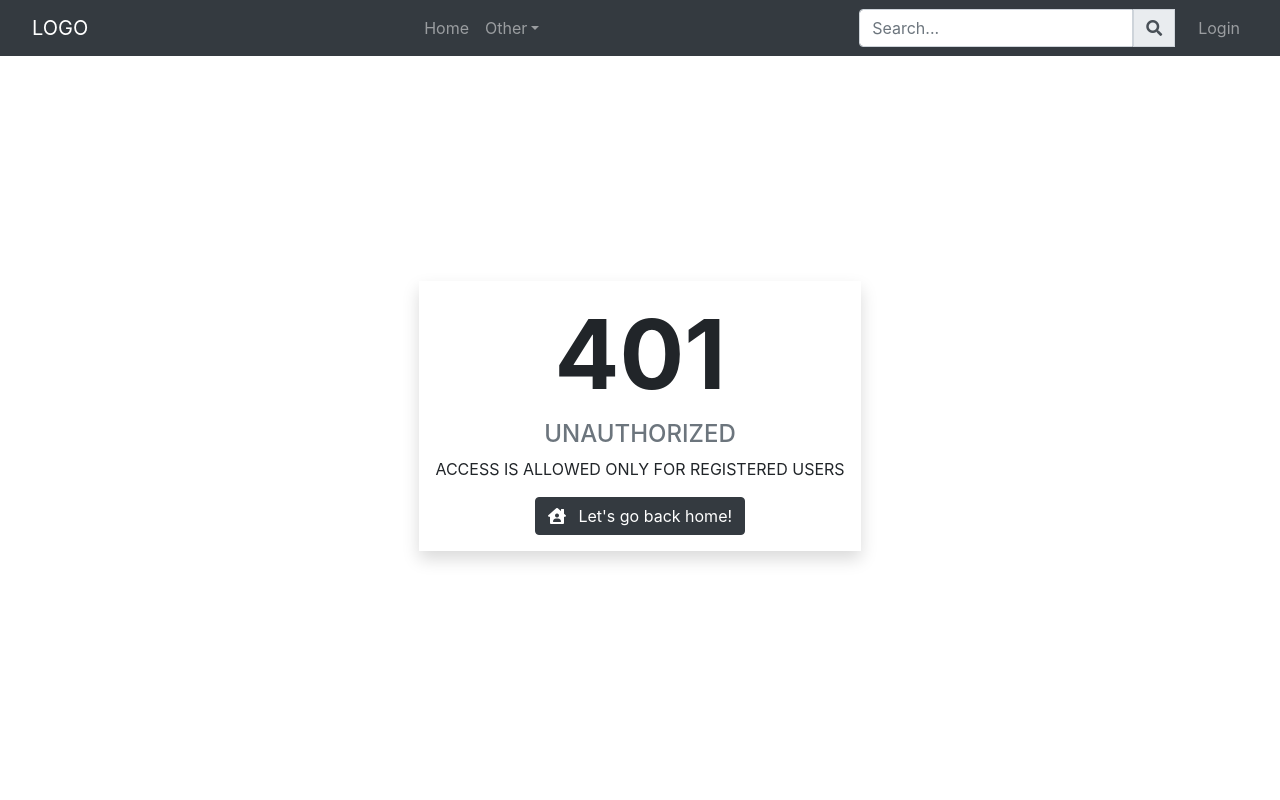
After one commit to vsantiago113/Flask-Boilerplate, a Flask app: template services/web_application/web_app/myapp/templates/401.html in a window 1280 px wide. The commit adds this page. Run offline with Flask 2, Linux system fonts and the light colour scheme; the template is opened without the code that fills it, so the values that code supplies are empty; data comes from the database, SQL or seed files in the repository; parts of the project's set-up code (start-up, migrations or seed data) failed here and were passed over; some libraries are stand-ins or nearby versions.

Commit message:
Added integration with Flask-Admin

```diff
--- a/services/web_application/web_app/myapp/__init__.py
+++ b/services/web_application/web_app/myapp/__init__.py
@@ -1,16 +1,20 @@
-from flask import Flask, g, request, redirect
+from flask import Flask, g
 from flask_login import LoginManager, current_user
 from flask_sqlalchemy import SQLAlchemy
 from flask_wtf.csrf import CSRFProtect
-import os
+from flask_admin import Admin
+
+SECRET_KEY = 'mysupersecretkey'
 
 application = Flask(__name__)
-application.secret_key = os.environ.get('SECRET_KEY')
+application.secret_key = SECRET_KEY
 application.config['SQLALCHEMY_TRACK_MODIFICATIONS'] = False
-application.config['SQLALCHEMY_DATABASE_URI'] = 'sqlite:///:memory:'
+# application.config['SQLALCHEMY_DATABASE_URI'] = 'sqlite:///:memory:'
+application.config['SQLALCHEMY_DATABASE_URI'] = 'sqlite:///mydatabase.db'
 application.config['SQLALCHEMY_BINDS'] = {}
 application.config['WTF_CSRF_ENABLED'] = True
-application.config['WTF_CSRF_SECRET_KEY'] = os.environ.get('WTF_CSRF_SECRET_KEY')
+application.config['WTF_CSRF_SECRET_KEY'] = SECRET_KEY
+application.config['FLASK_ADMIN_SWATCH'] = 'cerulean'
 
 login_manager = LoginManager()
 login_manager.init_app(application)
@@ -21,10 +25,12 @@ database = SQLAlchemy(application)
 
 csrf = CSRFProtect(application)
 
+admin = Admin(application, name='My Flask App', template_mode='bootstrap4')
+
 
 @application.before_request
 def before_request():
     g.user = current_user
 
 
-import myapp.views
+import services.web_application.web_app.myapp.views
--- a/services/web_application/web_app/myapp/models.py
+++ b/services/web_application/web_app/myapp/models.py
@@ -1,7 +1,7 @@
 from flask_login import UserMixin
 from flask_bcrypt import generate_password_hash
 from datetime import datetime
-from myapp import database
+from services.web_application.web_app.myapp import database
 
 
 class User(UserMixin, database.Model):
@@ -10,8 +10,26 @@ class User(UserMixin, database.Model):
     password = database.Column(database.Binary(128), nullable=False)
     email = database.Column(database.String(250), unique=True, nullable=False)
     is_admin = database.Column(database.Boolean, default=False)
-    is_active = database.Column(database.Boolean, default=True)
     joined_on = database.Column(database.DateTime, default=datetime.now)
+
+    @property
+    def is_authenticated(self):
+        return True
+
+    @property
+    def is_active(self):
+        return True
+
+    @property
+    def is_anonymous(self):
+        return False
+
+    def get_id(self):
+        return self.id
+
+    # Required for administrative interface
+    def __unicode__(self):
+        return self.username
 
     def __init__(self, username, email, password, is_admin=False):
         self.username = username
--- /dev/null
+++ b/services/web_application/web_app/myapp/templates/401.html
@@ -0,0 +1,14 @@
+{% extends 'layout.html' %}
+
+{% block title %}401 Error{% endblock %}
+
+{% block container %}
+    <div class="full-screen-size-fixed-container d-flex justify-content-center align-items-center">
+        <div class="p-3 text-center shadow">
+            <h1 class="display-1 font-weight-bold ">401</h1>
+            <h4 class="text-muted">UNAUTHORIZED</h4>
+            <p class="">ACCESS IS ALLOWED ONLY FOR REGISTERED USERS</p>
+            <a class="btn btn-dark" href="{{ url_for('home') }}" role="button"><i class="fas fa-house-user mr-2"></i> Let&#39;s go back home!</a>
+        </div>
+    </div>
+{% endblock %}
--- a/services/web_application/web_app/myapp/templates/layout.html
+++ b/services/web_application/web_app/myapp/templates/layout.html
@@ -23,12 +23,11 @@
                     <li class="nav-item">
                         <a class="nav-link" href="{{ url_for('home') }}">Home</a>
                     </li>
-                    <li class="nav-item">
-                        <a class="nav-link" href="Blog.html">Blog</a>
-                    </li>
-                    <li class="nav-item">
-                        <a class="nav-link" href="store.html">Store</a>
-                    </li>
+                    {% if current_user.is_admin %}
+                        <li class="nav-item">
+                            <a class="nav-link" href="{{ url_for('admin.index') }}"><span class="text-danger">Admin Portal</span></a>
+                        </li>
+                    {% endif %}
                     <!-- Dropdown -->
                     <li class="nav-item dropdown">
                         <a class="nav-link dropdown-toggle" href="#" id="navbardrop" data-toggle="dropdown">Other</a>
--- a/services/web_application/web_app/myapp/views.py
+++ b/services/web_application/web_app/myapp/views.py
@@ -1,10 +1,13 @@
-from myapp import application, login_manager, database, csrf
-from myapp.blueprints import example
-from flask import render_template, redirect, url_for, request, escape, g, flash
-from myapp.models import User
+from services.web_application.web_app.myapp import application, login_manager, database, current_user, admin
+from services.web_application.web_app.myapp.blueprints import example
+from flask import render_template, redirect, url_for, request, escape, g, flash, abort
+from services.web_application.web_app.myapp.models import User
 from flask_login import login_required, logout_user, login_user
-from flask_bcrypt import check_password_hash
-from myapp.forms import LoginForm
+from flask_bcrypt import check_password_hash, generate_password_hash
+from services.web_application.web_app.myapp.forms import LoginForm
+from flask_admin.contrib.sqla import ModelView
+from flask_admin.menu import MenuLink
+from datetime import datetime
 
 application.register_blueprint(example.api)
 
@@ -15,8 +18,8 @@ def before_first_request():
     if User.query.get(1):
         pass
     else:
-        admin = User('admin', 'admin@example.local', 'Admin123', True)
-        database.session.add(admin)
+        admin_user = User('admin', 'admin@example.local', 'Admin123', True)
+        database.session.add(admin_user)
         database.session.commit()
 
 
@@ -25,14 +28,57 @@ def load_user(user_id):
     return User.query.filter_by(id=user_id).first()
 
 
+@login_manager.unauthorized_handler
+def unauthorized_handler():
+    abort(401)
+
+
 @application.errorhandler(404)
-def page_not_found(e):
+def page_not_found(e: object):
+    """
+
+    :type e: object
+    """
     return render_template('404.html'), 404
 
 
+@application.errorhandler(401)
+def unauthorized(e: object):
+    """
+
+    :type e: object
+    """
+    return render_template('401.html'), 401
+
+
 @application.errorhandler(500)
-def internal_server_error(e):
+def internal_server_error(e: object):
+    """
+
+    :type e: object
+    """
     return render_template('500.html'), 500
+
+
+class MyAdminView(ModelView):
+    page_size = 25
+    column_exclude_list = ['password']
+    column_searchable_list = ['username', 'email']
+    column_filters = ['is_admin']
+    form_excluded_columns = ['joined_on']
+
+    def is_accessible(self):
+        if current_user.is_authenticated:
+            return current_user.is_admin
+
+    def inaccessible_callback(self, name, **kwargs):
+        # redirect to login page if user doesn't have access
+        return redirect(url_for('login', next=request.url))
+
+    def on_model_change(self, form, model, is_created):
+        model.password = generate_password_hash(model.password)
+        if is_created:
+            model.joined_on = datetime.now()
 
 
 @application.route('/')
@@ -74,4 +120,7 @@ def logout():
 
 
 application.register_error_handler(404, page_not_found)
+application.register_error_handler(401, unauthorized)
 application.register_error_handler(500, internal_server_error)
+admin.add_view(MyAdminView(User, database.session))
+admin.add_link(MenuLink(name='Logout', url='/logout', category=''))
--- a/services/web_application/web_app/wsgi.py
+++ b/services/web_application/web_app/wsgi.py
@@ -1,5 +1,5 @@
-from myapp import application
+from services.web_application.web_app.myapp import application
 
 
 if __name__ == '__main__':
-    application.run(host='0.0.0.0', port=5000)
+    application.run(host='localhost', port=5000, debug=True)
```
Also changed, not shown: services/web_application/web_app/myapp/templates/admin/index.html (added, +8 -0 lines), services/web_application/web_app/requirements.txt (+15 -9 lines).
